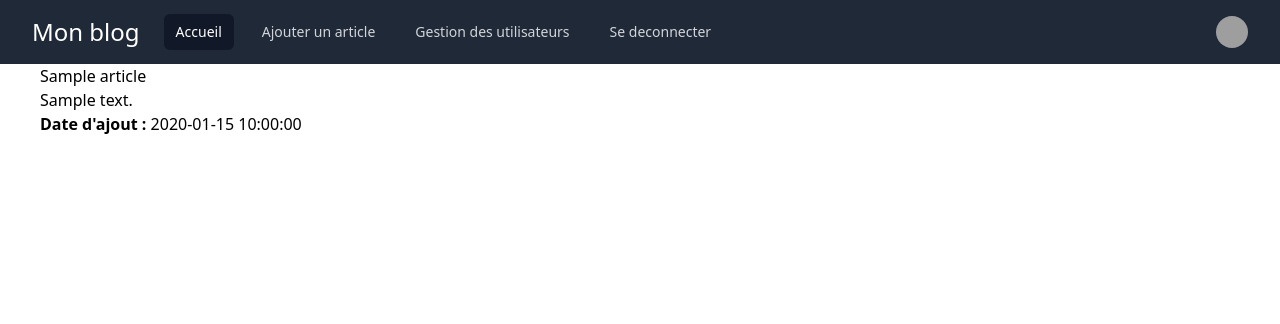
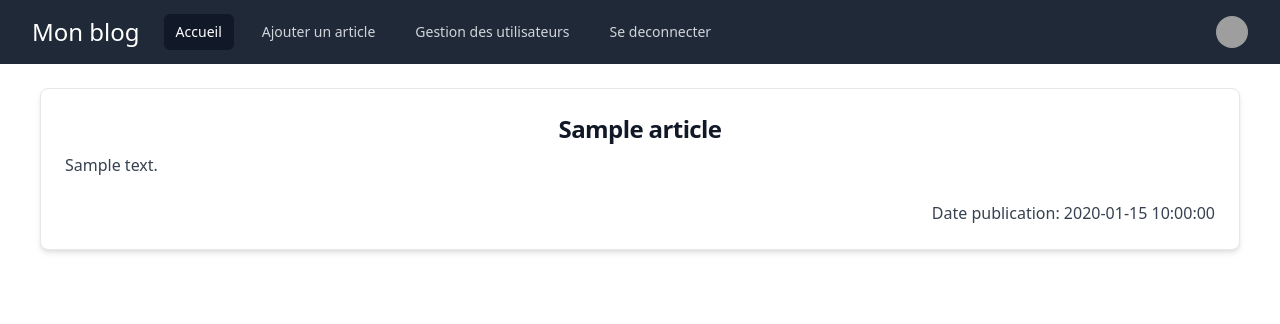
Before and after one commit to thediaf/Blog-RESTAPI-Client, a PHP site: template View/show.php in a window 1280 px wide. Shown: the top 324 px of the page. Run offline with PHP 8.4, Linux system fonts and the light colour scheme; the visitor is signed in with stand-in values (Sample User, id 1); the template is opened without the code that fills it: most values are stand-ins (such as "Sample title", 1, 10 or a date in 2020); data that the repository does not hold is empty; grey boxes are pictures that could not be loaded.

Commit message:
article show

```diff
--- a/View/show.php
+++ b/View/show.php
@@ -1,21 +1,19 @@
 <?php ob_start() ?>
-    <div class="col-md-offset-1 col-md-10">
-        <article class="">
-            <h2>
-                <a href="../public/index.php?route=article&idArt=<?= htmlspecialchars($article->id);?>" class="chapter">
-                    <?= htmlspecialchars($article->titre);?>
-                </a>
-            </h2>
-            <p>
-                <?= $article->contenu?>
-            </p>
-            <p>
-                <strong>Date d'ajout :</strong>
-                <?= htmlspecialchars($article->dateCreation);?>
-            </p>
-        </article>
-    </div>
 
+    <a href="../index.php?action=show&id=<?= htmlspecialchars($article->id);?>"
+            class="block p-6 mt-6 w-full bg-white rounded-lg border border-gray-200
+            shadow-md hover:bg-gray-100 dark:bg-gray-800 dark:border-gray-700 dark:hover:bg-gray-700"
+    >
+        <h5 class="mb-2 text-2xl text-center font-bold tracking-tight text-gray-900 dark:text-white">
+            <?= $article->titre;?>
+        </h5>
+        <p class="font-normal text-gray-700 dark:text-gray-400">
+            <?= $article->contenu?>
+        </p><br>
+        <p class="font-normal text-right text-gray-700 dark:text-gray-400">
+            Date publication: <?= $article->dateCreation?>
+        </p>
+    </a>
 
 <?php $content = ob_get_clean(); ?>
 <?php require('View/template.php'); ?>
```
